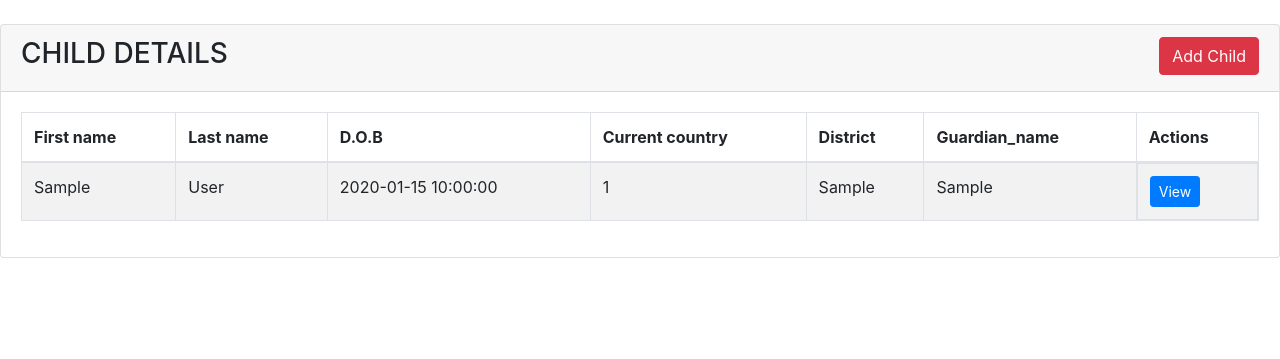
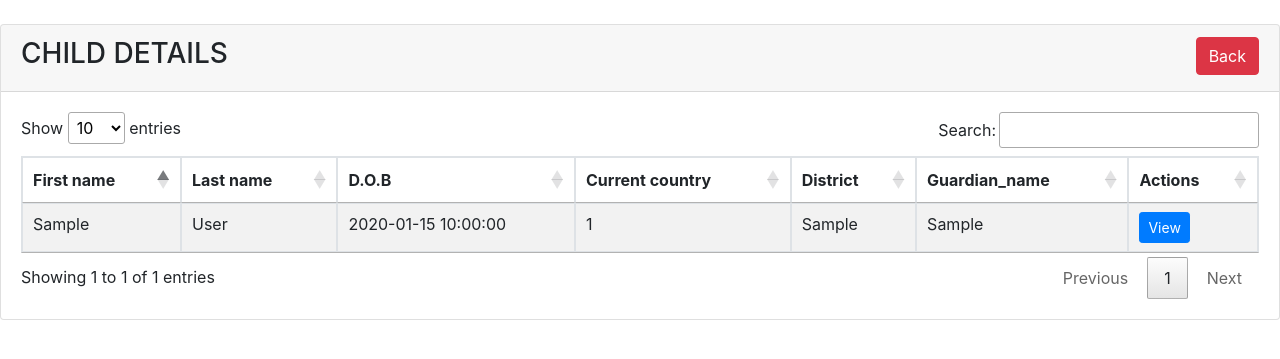
Before and after one commit to normanmukama/Minor-Project, a PHP site: page /admin_code.php in a window 1280 px wide. Shown: the top 359 px of the page. Run offline with PHP 8.4, Linux system fonts and the light colour scheme; tables that the repository leaves empty or names only in its code hold one stand-in row (values such as "Sample post"); some libraries are stand-ins or nearby versions.

Commit message:
editing admin-code.php

```diff
--- a/Dashboard/child.php
+++ b/Dashboard/child.php
@@ -83,7 +83,7 @@ session_start();
                     </a>
                     <div id="collapseThree" class="collapse" aria-labelledby="headingThree" data-parent="#accordionSidebar">
                         <div class="bg-white py-2 collapse-inner rounded">
-                            <h6 class="collapse-header">Manage children</h6>
+                            <h5 class="collapse-header">Manage children</h5>
                             <a class="collapse-item" href="child.php">All children</a>
                             <a class="collapse-item" href="child.php">Children details</a>
                         </div>
--- a/mycrud/admin_code.php
+++ b/mycrud/admin_code.php
@@ -11,9 +11,18 @@ require 'dbconnection.php';
     <meta http-equiv="X-UA-Compatible" content="IE=edge">
     <meta name="viewport" content="width=device-width, initial-scale=1.0">
     <title>Data insertion</title>
-    <link rel="stylesheet" href="assets/css/bootstrap.min.css">
     <link rel="stylesheet" href="../assets/fontawesome/css/all.css">
     <link rel="stylesheet" href="../assets/fontawesome/css/all.min.css">
+    <!-- Link Bootstrap CSS CDN -->
+    <link rel="stylesheet" href="https://stackpath.bootstrapcdn.com/bootstrap/4.3.1/css/bootstrap.min.css" integrity="sha384-ggOyR0iXCbMQv3Xipma34MD+dH/1fQ784/j6cY/iJTQUOhcWr7x9JvoRxT2MZw1T" crossorigin="anonymous">
+
+    <!-- link the datatables here -->
+    <script src="https://code.jquery.com/jquery-3.6.0.min.js"></script>
+    <link rel="stylesheet" type="text/css" href="https://cdn.datatables.net/1.11.3/css/jquery.dataTables.css">
+    <script type="text/javascript" charset="utf8" src="https://cdn.datatables.net/1.11.3/js/jquery.dataTables.js"></script>
+    <!-- <link rel="stylesheet" href="assets/css/bootstrap.min.css"> -->
+
+
 
 </head>
 <body>
@@ -24,7 +33,7 @@ require 'dbconnection.php';
             <div class="card">
                 <div class="card-header">
                     <h3>CHILD DETAILS
-                        <a href="../mycrud/index2.php" class="btn btn-danger float-right">Add Child</a>
+                        <a href="../dashboard/main_dash.php" class="btn btn-danger float-right">Back</a>
                     </h3>
                 </div>
                 <div class="card-body">
@@ -77,7 +86,12 @@ require 'dbconnection.php';
           </div>
        </div>
    </div>
+   <script>
+    $(document).ready(function(){
+        $("#dataTable").DataTable();
+    })
+</script>
+<script src="assets/js/bootstrap.min.js"></script>
 
-<script src="assets/js/bootstrap.min.js"></script>
 </body>
 </html>
```
